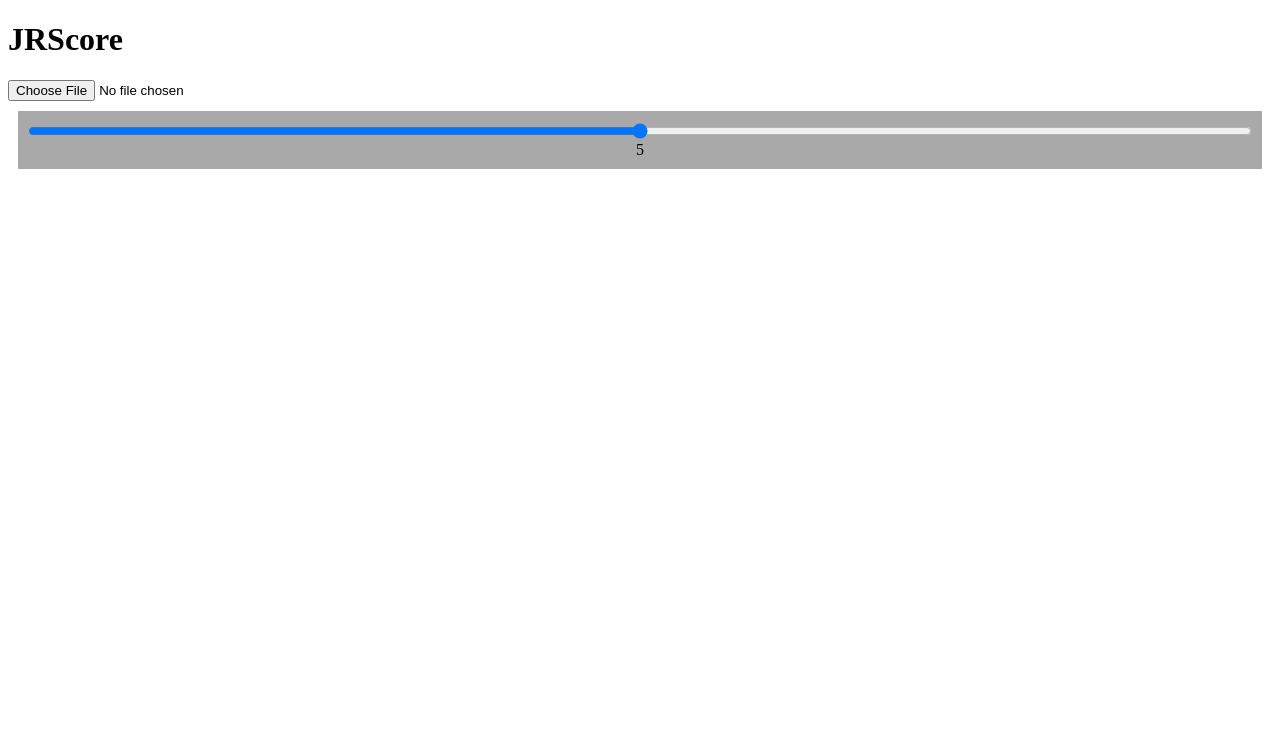
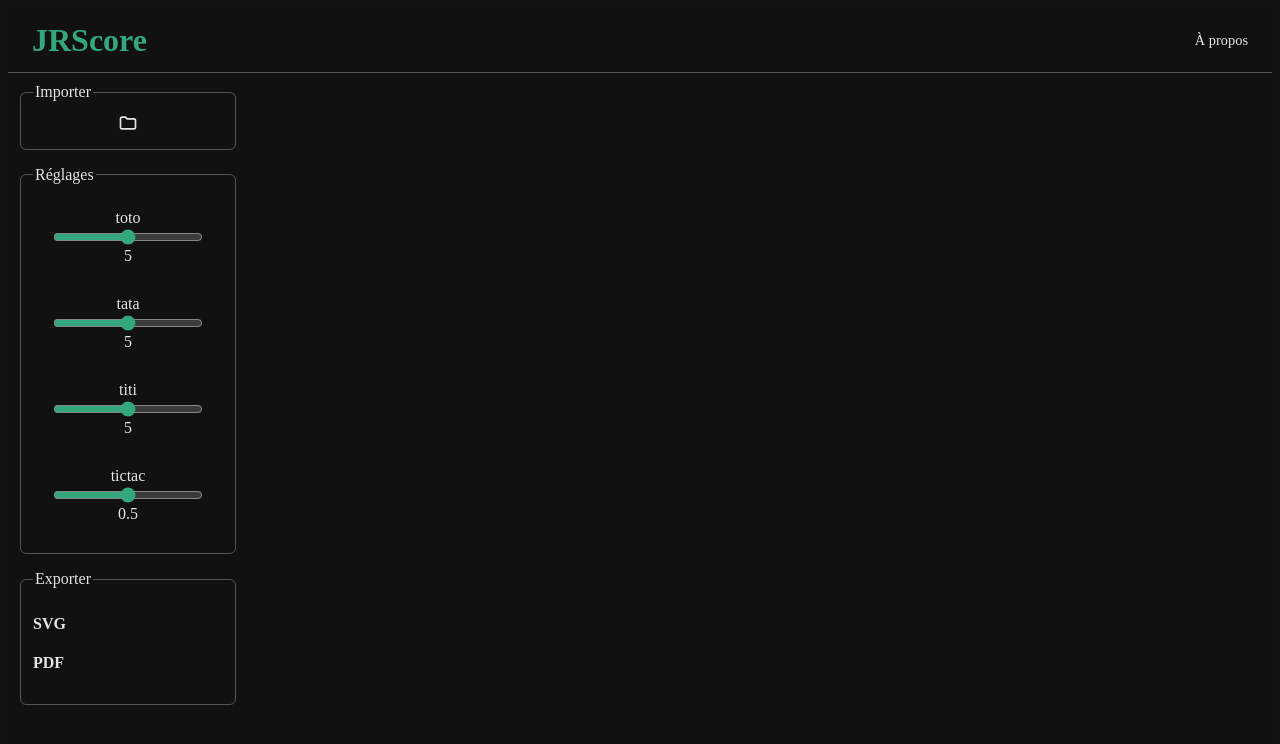
Before and after one commit to jrc0de/jrscore, a Vue app: page / in a window 1280 px wide. Shown: the top 744 px of the page. Built offline with nearby package versions, Linux system fonts and the light colour scheme.

Commit message:
Rewrite layout

```diff
--- a/package.json
+++ b/package.json
@@ -19,8 +19,8 @@
     "@vitejs/plugin-vue": "^6.0.8",
     "globals": "^17.9.0",
     "npm-run-all2": "^9.0.3",
-    "oxfmt": "^0.61.0",
-    "oxlint": "~1.76.0",
+    "oxfmt": "^0.62.0",
+    "oxlint": "~1.77.0",
     "vite": "^8.2.0",
     "vite-plugin-vue-devtools": "^8.2.1",
     "@types/bun": "^1.3.14"
--- a/src/assets/base.css
+++ b/src/assets/base.css
@@ -0,0 +1,5 @@
+html,
+body {
+  background-color: #121212;
+  color: #e6edf3;
+}
--- a/src/components/RangeSlider.vue
+++ b/src/components/RangeSlider.vue
@@ -1,18 +1,24 @@
 <template>
   <div class="slider-component">
-    <input type="range" v-model.number="value" :min :max :step />
+    <label :for="inputId">{{ title }}</label>
+    <input :id="inputId" type="range" v-model.number="value" :min :max :step />
     <span>{{ value }}</span>
   </div>
 </template>
 
 <script setup lang="js">
+import { useId } from 'vue'
+
 const value = defineModel('value', { type: Number, default: 5 })
 
 defineProps({
   min: { type: Number, default: 0 },
   max: { type: Number, default: 10 },
   step: { type: Number, default: 1 },
+  title: { type: String, required: true },
 })
+
+const inputId = useId()
 </script>
 
 <style scoped lang="css">
@@ -22,10 +28,10 @@ defineProps({
   align-items: center;
   padding: 10px;
   margin: 10px;
-  background-color: darkgrey;
 }
 
-input {
+input[type='range'] {
+  accent-color: #35a77c;
   width: 100%;
 }
 </style>
--- a/src/views/HomeView.vue
+++ b/src/views/HomeView.vue
@@ -1,11 +1,146 @@
 <template>
-  <h1>JRScore</h1>
+  <div class="page">
+    <header class="banner">
+      <h1>JRScore</h1>
+      <a href="#" class="about-link">À propos</a>
+    </header>
 
-  <div><input type="file" id="monFichier" name="monFichier" accept=".mei" /></div>
+    <div class="layout">
+      <aside class="controls">
+        <fieldset class="import-fieldset">
+          <legend>Importer</legend>
+          <label for="monFichier" class="file-box" title="Importer un fichier MEI (.mei)">
+            <svg
+              class="icon"
+              viewBox="0 0 24 24"
+              fill="none"
+              stroke="currentColor"
+              stroke-width="2"
+            >
+              <path
+                d="M3 7a2 2 0 0 1 2-2h4l2 2h8a2 2 0 0 1 2 2v8a2 2 0 0 1-2 2H5a2 2 0 0 1-2-2V7z"
+              />
+            </svg>
+          </label>
+          <input
+            type="file"
+            id="monFichier"
+            name="monFichier"
+            accept=".mei"
+            class="visually-hidden"
+          />
+        </fieldset>
 
-  <RangeSlider />
+        <fieldset>
+          <legend>Réglages</legend>
+          <RangeSlider title="toto" />
+          <RangeSlider title="tata" />
+          <RangeSlider title="titi" />
+          <RangeSlider title="tictac" min="0" max="1" step="0.01" value="0.5" />
+        </fieldset>
+
+        <fieldset>
+          <legend>Exporter</legend>
+          <h4>SVG</h4>
+          <h4>PDF</h4>
+        </fieldset>
+      </aside>
+
+      <main class="content"></main>
+    </div>
+  </div>
 </template>
 
 <script setup lang="js">
 import RangeSlider from '@/components/RangeSlider.vue'
 </script>
+
+<style lang="css" scoped>
+.page {
+  display: flex;
+  flex-direction: column;
+  min-height: 100vh;
+  color: #e5e5e5;
+  background: #111;
+}
+
+.banner {
+  display: flex;
+  align-items: center;
+  justify-content: space-between;
+  padding: 16px 24px;
+  border-bottom: 1px solid #555;
+}
+
+.banner h1 {
+  margin: 0;
+  line-height: 1;
+}
+
+.about-link {
+  color: #e5e5e5;
+  text-decoration: none;
+  font-size: 0.9rem;
+}
+
+.about-link:hover {
+  color: #35a77c;
+}
+
+.layout {
+  display: flex;
+  flex: 1;
+  min-height: 0;
+}
+
+.controls {
+  width: 220px;
+  flex-shrink: 0;
+  padding: 10px;
+  display: flex;
+  flex-direction: column;
+  gap: 16px;
+}
+
+.content {
+  flex: 1;
+  padding: 10px;
+}
+
+fieldset {
+  border: 1px solid #555;
+  border-radius: 6px;
+  color: #e5e5e5;
+}
+
+.import-fieldset {
+  display: flex;
+  justify-content: center;
+}
+
+.file-box {
+  display: flex;
+  align-items: center;
+  justify-content: center;
+  padding: 6px;
+  cursor: pointer;
+}
+
+.icon {
+  width: 20px;
+  height: 20px;
+}
+
+.visually-hidden {
+  position: absolute;
+  width: 1px;
+  height: 1px;
+  overflow: hidden;
+  clip: rect(0 0 0 0);
+  white-space: nowrap;
+}
+
+h1 {
+  color: #35a77c;
+}
+</style>
```
Also changed, not shown: 1 other file (tests, documents, lock files or other folders).
